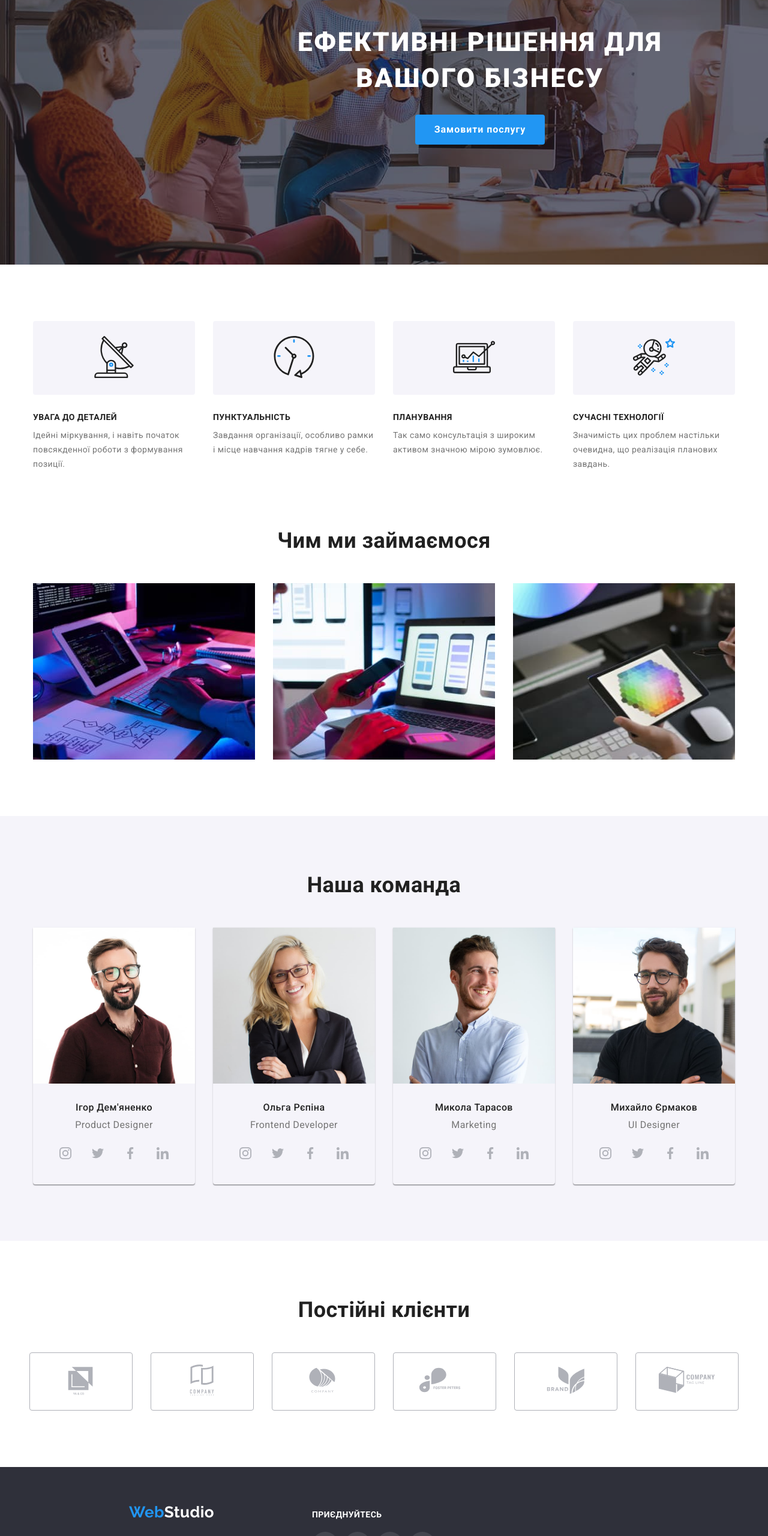
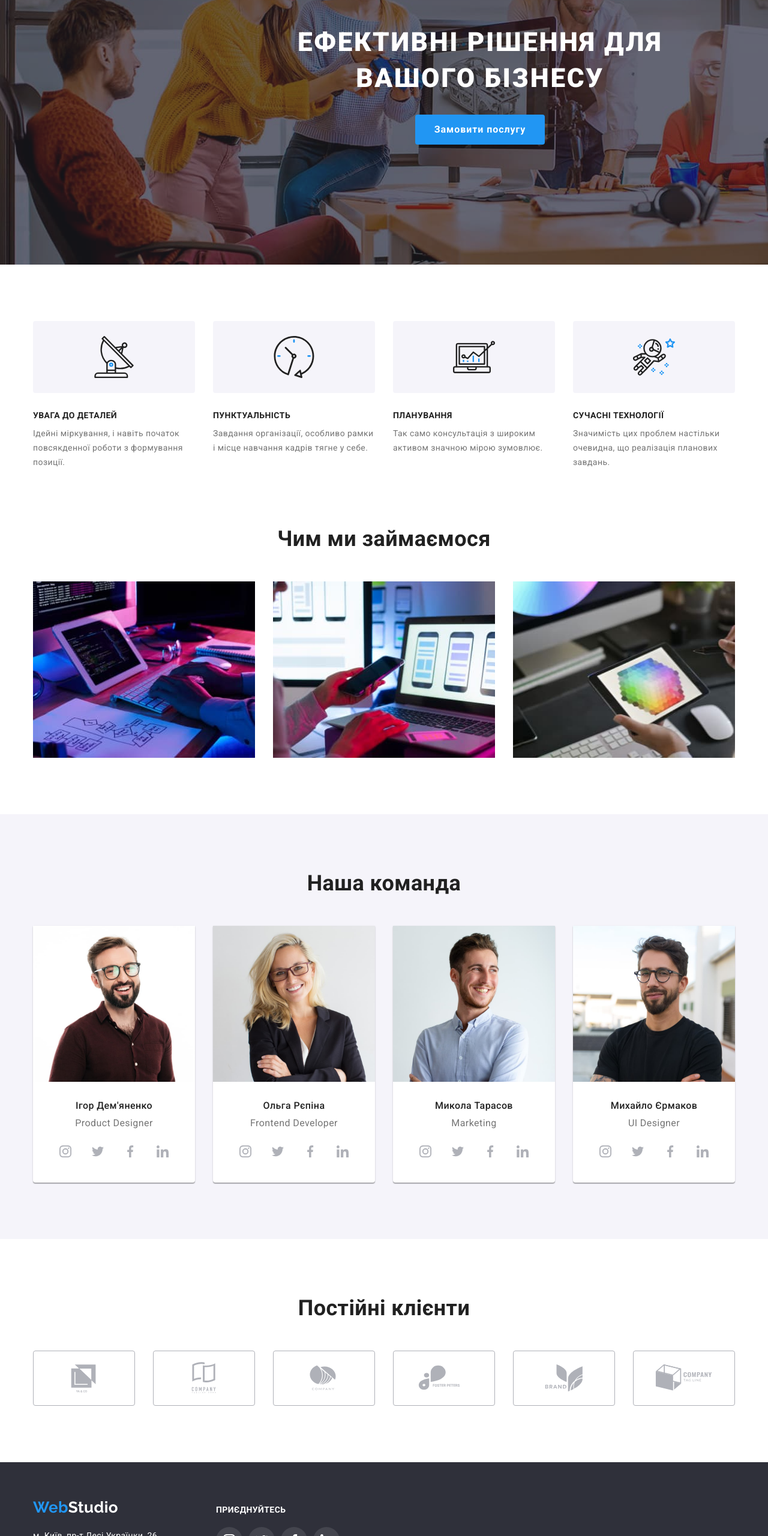
Before and after one commit to mishadorichenko/goit-markup-hw-04, a plain HTML site: page index.html in a window 1280 px wide. Shown: the part 240-2800 px from the top of the page at 60% size. Drawn offline with nearby package versions, Linux system fonts and the light colour scheme.

Commit message:
Correction of work according to recommendations

```diff
--- a/css/styles.css
+++ b/css/styles.css
@@ -264,9 +264,14 @@ address {
 } */
 
 .features-icon-wrapper {
+  display: flex;
+  justify-content: center;
+  align-items: center;
+  width: 270px;
+  height: 120px;
+
   margin-bottom: 30px;
-  padding: 25px 100px;
-  background: #f5f4fa;
+  background-color: #f5f4fa;
   border-radius: 4px;
 }
 
@@ -298,6 +303,7 @@ address {
 }
 
 .section-item {
+  background-color: var(--bg-primary-color);
   box-shadow: 0px 1px 3px rgba(0, 0, 0, 0.12), 0px 1px 1px rgba(0, 0, 0, 0.14),
     0px 2px 1px rgba(0, 0, 0, 0.2);
   border-radius: 0px 0px 4px 4px;
@@ -377,7 +383,12 @@ address {
 }
 
 .customers-link {
-  padding: 16px 32px;
+  display: flex;
+  justify-content: center;
+  align-items: center;
+
+  width: 170px;
+  height: 92px;
   border: 1px solid #afb1b8;
   border-radius: 4px;
 }
@@ -399,7 +410,6 @@ address {
 /* Footer */
 
 .footer {
-  width: 1600px;
   margin-left: auto;
   margin-right: auto;
 
```
